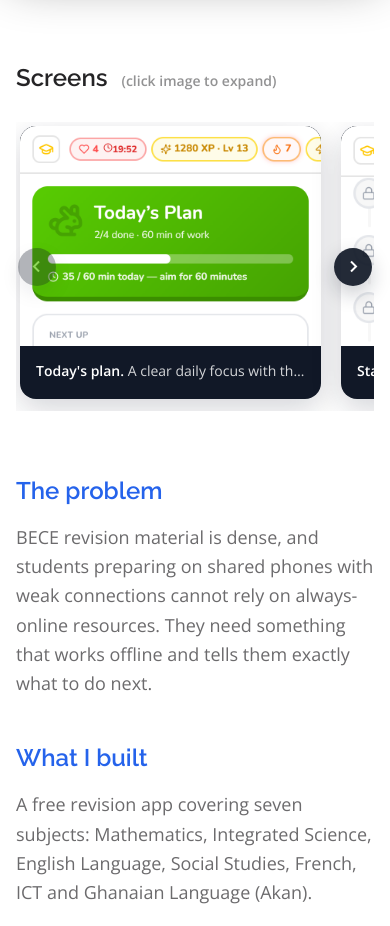
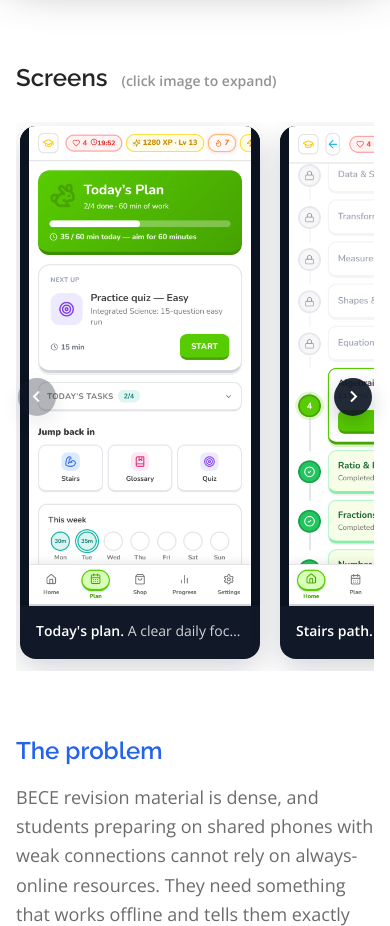
Before and after one commit to Nexify815/Portfolio, a website: page work/studybuddy.html in a window 390 px wide. Shown: the part 1040-1966 px from the top of the page. Drawn offline with nearby package versions, Linux system fonts and the light colour scheme.

Commit message:
Resize StudyBuddy gallery cards for mobile screenshots

```diff
--- a/work/studybuddy.html
+++ b/work/studybuddy.html
@@ -60,16 +60,16 @@
         .screens-carousel-btn i { font-size: 24px; }
       }
       .screen-card {
-        flex: 0 0 min(86%, 560px); scroll-snap-align: center; margin: 0;
+        flex: 0 0 240px; scroll-snap-align: center; margin: 0;
         background: #111827; border-radius: 16px; overflow: hidden;
         box-shadow: 0 10px 30px rgba(15, 23, 42, 0.18);
       }
-      @media (min-width: 768px) { .screen-card { flex-basis: min(72%, 560px); } }
+      @media (min-width: 768px) { .screen-card { flex-basis: 280px; } }
       .screen-card img {
-        display: block; width: 100%; height: 220px; object-fit: cover; object-position: top center;
+        display: block; width: 100%; height: 480px; object-fit: contain; object-position: top center;
         background: #0b1220; cursor: zoom-in;
       }
-      @media (min-width: 768px) { .screen-card img { height: 280px; } }
+      @media (min-width: 768px) { .screen-card img { height: 560px; } }
       .screen-lightbox {
         position: fixed; inset: 0; z-index: 100; display: none; align-items: center; justify-content: center;
         background: rgba(2, 6, 23, 0.92); padding: 20px;
```
